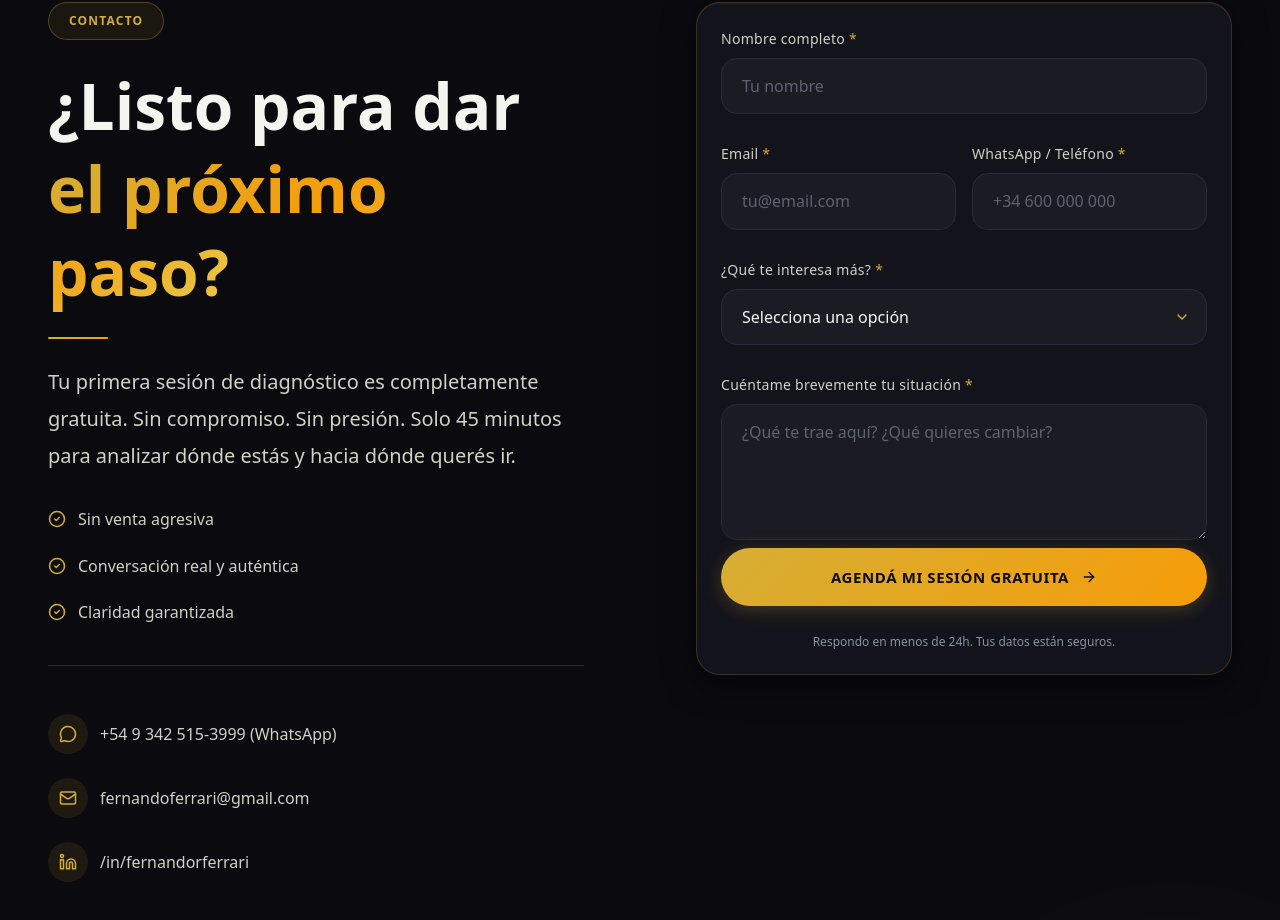
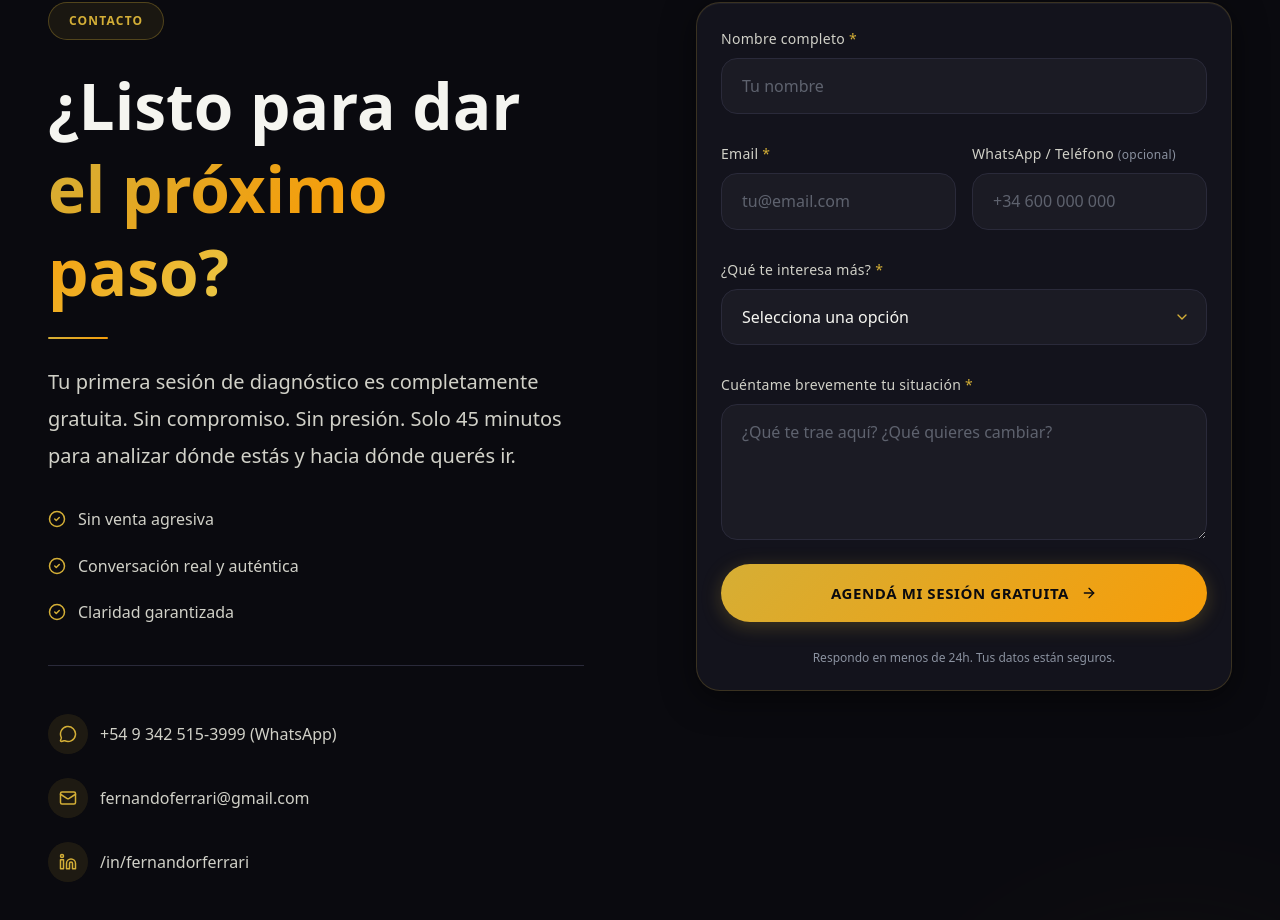
Before and after one commit to jagoff/web-coaching-terceros, a Next.js app: page / in a window 1280 px wide. Shown: the part 8537-9457 px from the top of the page. Built offline with nearby package versions, Linux system fonts and the light colour scheme; no server answers.

Commit message:
fix: make phone optional, add spacing before submit button

```diff
--- a/components/sections/Contact.tsx
+++ b/components/sections/Contact.tsx
@@ -68,7 +68,6 @@ export default function Contact() {
     if (!form.nombre.trim()) errs.nombre = "El nombre es obligatorio";
     if (!form.email.trim() || !/^[^\s@]+@[^\s@]+\.[^\s@]+$/.test(form.email))
       errs.email = "Introduce un email válido";
-    if (!form.telefono.trim()) errs.telefono = "El teléfono es obligatorio";
     if (!form.servicio) errs.servicio = "Selecciona un servicio";
     if (!form.mensaje.trim() || form.mensaje.trim().length < 10)
       errs.mensaje = "Cuéntanos brevemente tu situación (mín. 10 caracteres)";
@@ -361,7 +360,7 @@ export default function Contact() {
 
                       <div className="form-group">
                         <label htmlFor="telefono" className="form-label">
-                          WhatsApp / Teléfono <span style={{ color: "var(--gold-primary)" }}>*</span>
+                          WhatsApp / Teléfono <span className="text-xs" style={{ color: "var(--text-muted)" }}>(opcional)</span>
                         </label>
                         <input
                           id="telefono"
@@ -438,7 +437,7 @@ export default function Contact() {
                     {/* Submit */}
                     <button
                       type="submit"
-                      className="btn-primary w-full mt-2"
+                      className="btn-primary w-full mt-6"
                       disabled={status === "loading"}
                     >
                       {status === "loading" ? (
```
